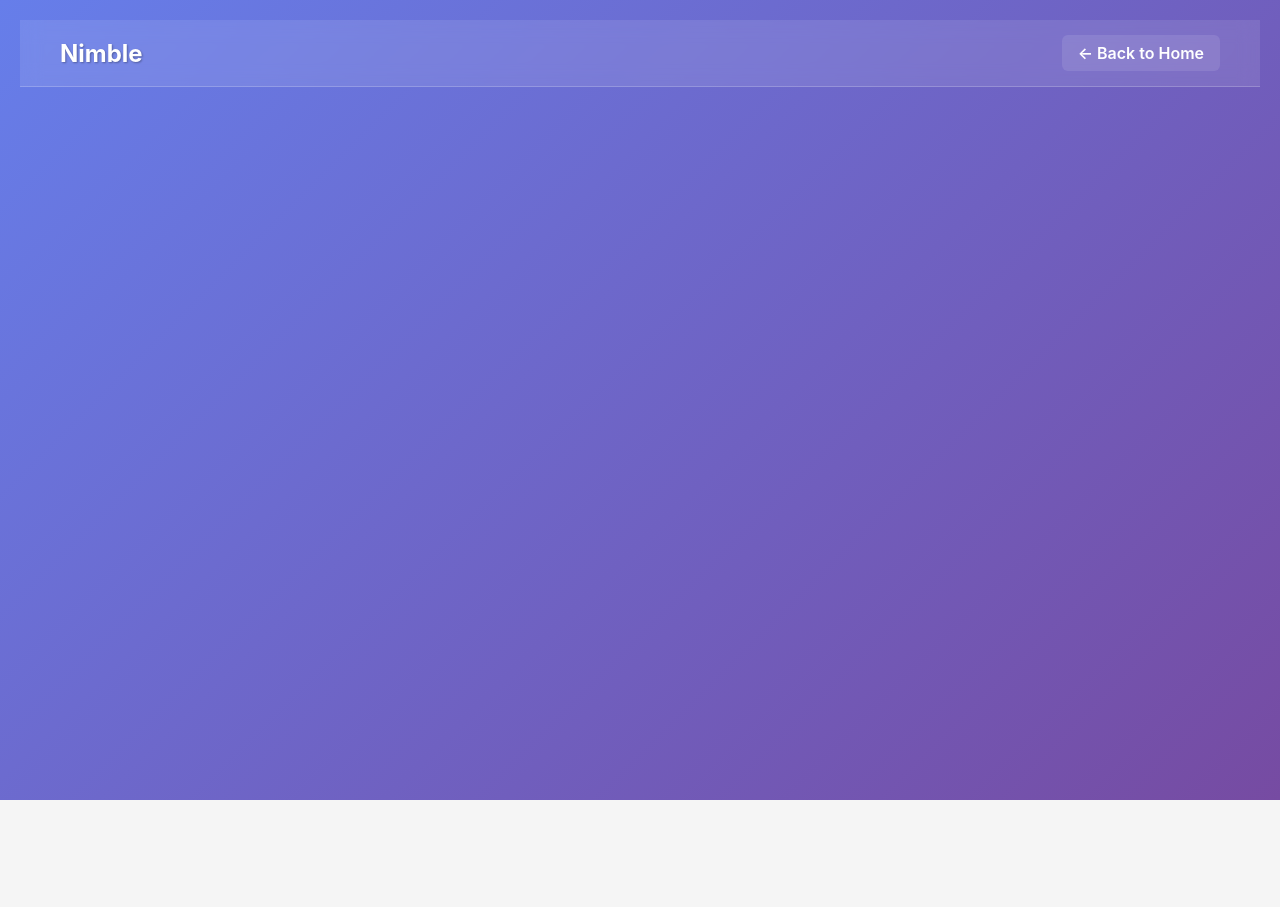
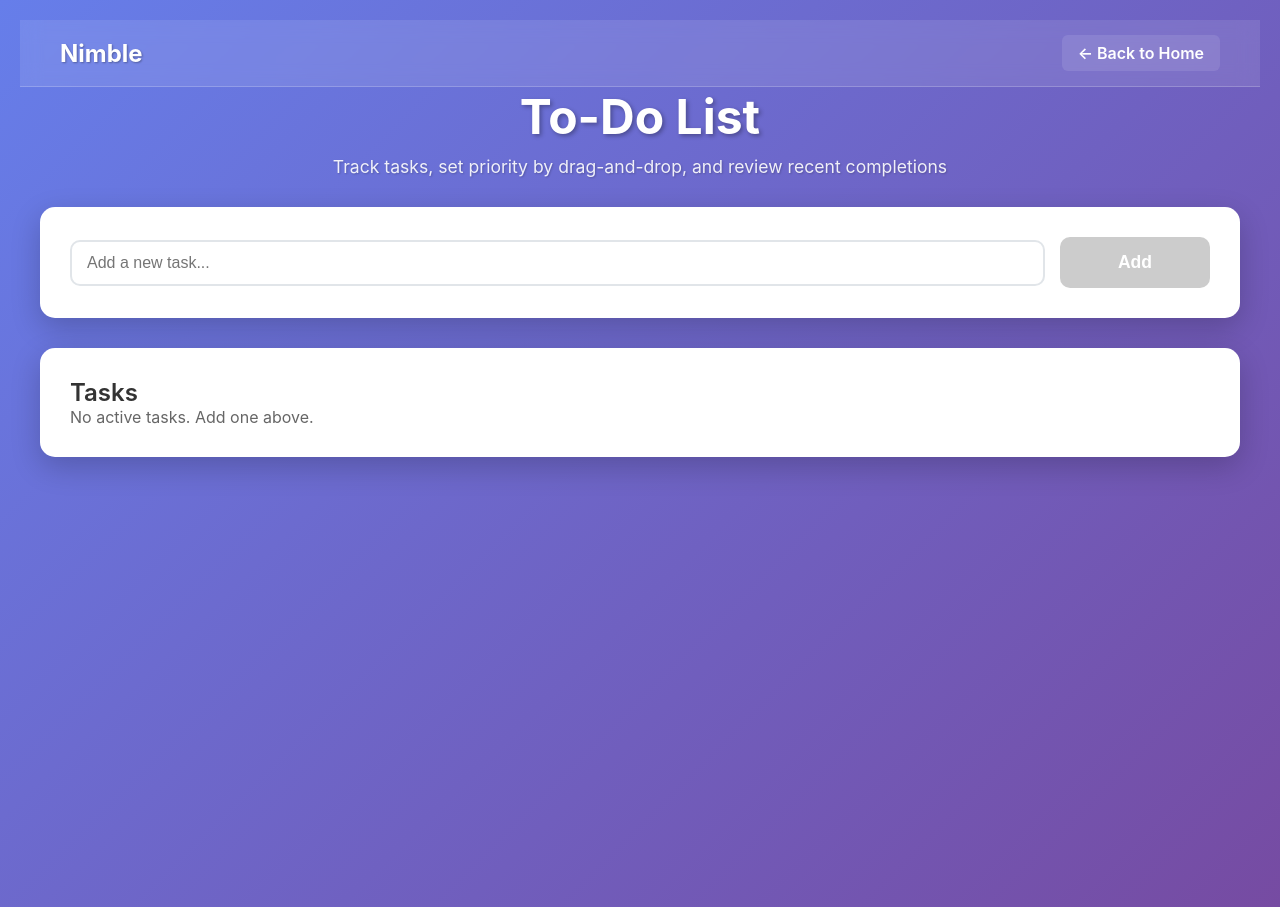
Before and after one commit to igobl/nimble, a React (Create React App) app: page /todo-list in a window 1280 px wide. Before the commit the page ends 800 px from the top, so only its background shows below. Built offline with nearby package versions, Linux system fonts and the light colour scheme.

Commit message:
Add TODO list component

```diff
--- a/package.json
+++ b/package.json
@@ -47,5 +47,6 @@
   },
   "devDependencies": {
     "@types/react-syntax-highlighter": "^15.5.13"
-  }
+  },
+  "packageManager": "pnpm@10.27.0+sha512.72d699da16b1179c14ba9e64dc71c9a40988cbdc65c264cb0e489db7de917f20dcf4d64d8723625f2969ba52d4b7e2a1170682d9ac2a5dcaeaab732b7e16f04a"
 }
--- a/src/App.css
+++ b/src/App.css
@@ -169,6 +169,151 @@
   border-radius: 20px;
   font-size: 0.8rem;
   font-weight: 600;
+}
+
+/* To-Do List Tool Styles */
+.todo-list-tool {
+  min-height: 100vh;
+  display: flex;
+  flex-direction: column;
+}
+
+.todo-input-section {
+  padding: 20px 30px;
+}
+
+.todo-add-form {
+  display: flex;
+  gap: 15px;
+  align-items: center;
+}
+
+.todo-text-input {
+  flex: 1;
+  padding: 12px 15px;
+  border: 2px solid #e1e5e9;
+  border-radius: 10px;
+  font-size: 1rem;
+  transition: border-color 0.3s ease;
+  box-sizing: border-box;
+}
+
+.todo-text-input:focus {
+  outline: none;
+  border-color: #667eea;
+  box-shadow: 0 0 0 3px rgba(102, 126, 234, 0.1);
+}
+
+.todo-list-section h2,
+.todo-completed-section h2 {
+  color: #333;
+  font-size: 1.5rem;
+  font-weight: 600;
+  margin: 0 0 20px 0;
+  text-align: left;
+}
+
+.todo-empty {
+  color: #666;
+  margin: 0;
+  text-align: left;
+}
+
+.todo-list {
+  list-style: none;
+  margin: 0;
+  padding: 0;
+  display: flex;
+  flex-direction: column;
+  gap: 10px;
+}
+
+.todo-item {
+  display: flex;
+  align-items: center;
+  gap: 12px;
+  padding: 12px 15px;
+  background: #f8f9fa;
+  border-radius: 8px;
+  border: 2px solid #e1e5e9;
+  text-align: left;
+  cursor: grab;
+  transition: box-shadow 0.2s ease, border-color 0.2s ease;
+}
+
+.todo-item:active {
+  cursor: grabbing;
+}
+
+.todo-item-dragging {
+  border-color: #667eea;
+  box-shadow: 0 4px 15px rgba(102, 126, 234, 0.25);
+}
+
+.todo-item-completed {
+  cursor: default;
+  opacity: 0.85;
+}
+
+.todo-drag-handle {
+  color: #999;
+  font-size: 0.85rem;
+  user-select: none;
+  flex-shrink: 0;
+}
+
+.todo-checkbox {
+  width: 18px;
+  height: 18px;
+  flex-shrink: 0;
+  cursor: pointer;
+  accent-color: #667eea;
+}
+
+.todo-text {
+  flex: 1;
+  color: #333;
+  font-size: 1rem;
+}
+
+.todo-text-completed {
+  text-decoration: line-through;
+  color: #666;
+}
+
+.todo-completed-date {
+  color: #999;
+  font-size: 0.85rem;
+  flex-shrink: 0;
+}
+
+.todo-completed-toggle {
+  display: flex;
+  align-items: center;
+  gap: 10px;
+  width: 100%;
+  background: none;
+  border: none;
+  padding: 0;
+  margin: 0 0 15px 0;
+  font-size: 1.2rem;
+  font-weight: 600;
+  color: #333;
+  cursor: pointer;
+  text-align: left;
+}
+
+.todo-completed-toggle:hover {
+  color: #667eea;
+}
+
+.todo-completed-chevron {
+  font-size: 0.75rem;
+  color: #667eea;
+}
+
+.todo-completed-list {
+  margin-top: 5px;
 }
 
 /* Tool Component Styles */
--- a/src/App.tsx
+++ b/src/App.tsx
@@ -7,6 +7,7 @@ import CsvSubstitutionTool from './components/CsvSubstitutionTool';
 import LineRemovalTool from './components/LineRemovalTool';
 import JsonPrettifierTool from './components/JsonPrettifierTool';
 import Base64EncoderDecoder from './components/Base64EncoderDecoder';
+import TodoList from './components/TodoList';
 
 function App() {
   return (
@@ -19,6 +20,7 @@ function App() {
           <Route path="/line-removal" element={<LineRemovalTool />} />
           <Route path="/json-prettifier" element={<JsonPrettifierTool />} />
           <Route path="/base64-encoder-decoder" element={<Base64EncoderDecoder />} />
+          <Route path="/todo-list" element={<TodoList />} />
         </Routes>
       </div>
     </Router>
--- a/src/components/HomePage.tsx
+++ b/src/components/HomePage.tsx
@@ -43,6 +43,14 @@ function HomePage() {
             </Link>
           </div>
 
+          <div className="tool-card">
+            <h2>To-Do List</h2>
+            <p>Create and manage a small list of to-dos.</p>
+            <Link to="/todo-list" className="tool-link">
+              To-Do List
+            </Link>
+          </div>
+
         </div>
       </main>
     </div>
--- /dev/null
+++ b/src/components/TodoList.tsx
@@ -0,0 +1,210 @@
+import React, { useEffect, useState } from 'react';
+
+const STORAGE_KEY = 'nimble-todos';
+const SEVEN_DAYS_MS = 7 * 24 * 60 * 60 * 1000;
+
+export interface TodoItem {
+  id: string;
+  text: string;
+  completed: boolean;
+  completedAt: number | null;
+  createdAt: number;
+}
+
+function loadTodos(): TodoItem[] {
+  try {
+    const raw = localStorage.getItem(STORAGE_KEY);
+    if (!raw) return [];
+    const parsed = JSON.parse(raw) as TodoItem[];
+    return Array.isArray(parsed) ? parsed : [];
+  } catch {
+    return [];
+  }
+}
+
+function saveTodos(todos: TodoItem[]) {
+  localStorage.setItem(STORAGE_KEY, JSON.stringify(todos));
+}
+
+function TodoList() {
+  const [todos, setTodos] = useState<TodoItem[]>(loadTodos);
+  const [newTodoText, setNewTodoText] = useState('');
+  const [dragIndex, setDragIndex] = useState<number | null>(null);
+  const [completedExpanded, setCompletedExpanded] = useState(false);
+
+  useEffect(() => {
+    saveTodos(todos);
+  }, [todos]);
+
+  const activeTodos = todos.filter((t) => !t.completed);
+  const recentlyCompleted = todos
+    .filter(
+      (t) =>
+        t.completed &&
+        t.completedAt !== null &&
+        Date.now() - t.completedAt < SEVEN_DAYS_MS
+    )
+    .sort((a, b) => (b.completedAt ?? 0) - (a.completedAt ?? 0));
+
+  const addTodo = (e: React.FormEvent) => {
+    e.preventDefault();
+    const text = newTodoText.trim();
+    if (!text) return;
+
+    const newTodo: TodoItem = {
+      id: crypto.randomUUID(),
+      text,
+      completed: false,
+      completedAt: null,
+      createdAt: Date.now(),
+    };
+    setTodos((prev) => [...prev, newTodo]);
+    setNewTodoText('');
+  };
+
+  const toggleTodo = (id: string) => {
+    setTodos((prev) =>
+      prev.map((todo) => {
+        if (todo.id !== id) return todo;
+        const completed = !todo.completed;
+        return {
+          ...todo,
+          completed,
+          completedAt: completed ? Date.now() : null,
+        };
+      })
+    );
+  };
+
+  const reorderActiveTodos = (fromIndex: number, toIndex: number) => {
+    if (fromIndex === toIndex) return;
+
+    setTodos((prev) => {
+      const active = prev.filter((t) => !t.completed);
+      const completed = prev.filter((t) => t.completed);
+      const reordered = [...active];
+      const [moved] = reordered.splice(fromIndex, 1);
+      reordered.splice(toIndex, 0, moved);
+      return [...reordered, ...completed];
+    });
+  };
+
+  const handleDragStart = (index: number) => {
+    setDragIndex(index);
+  };
+
+  const handleDragOver = (e: React.DragEvent, index: number) => {
+    e.preventDefault();
+    if (dragIndex === null || dragIndex === index) return;
+    reorderActiveTodos(dragIndex, index);
+    setDragIndex(index);
+  };
+
+  const handleDragEnd = () => {
+    setDragIndex(null);
+  };
+
+  const formatCompletedDate = (timestamp: number) => {
+    return new Date(timestamp).toLocaleDateString(undefined, {
+      month: 'short',
+      day: 'numeric',
+      year: 'numeric',
+    });
+  };
+
+  return (
+    <div className="todo-list-tool">
+      <header className="tool-header">
+        <h1>To-Do List</h1>
+        <p>Track tasks, set priority by drag-and-drop, and review recent completions</p>
+      </header>
+
+      <main className="tool-main">
+        <div className="input-section todo-input-section">
+          <form onSubmit={addTodo} className="todo-add-form">
+            <input
+              type="text"
+              value={newTodoText}
+              onChange={(e) => setNewTodoText(e.target.value)}
+              placeholder="Add a new task..."
+              className="todo-text-input"
+              aria-label="New task"
+            />
+            <button type="submit" className="calculate-button" disabled={!newTodoText.trim()}>
+              Add
+            </button>
+          </form>
+        </div>
+
+        <div className="results-section todo-list-section">
+          <h2>Tasks</h2>
+          {activeTodos.length === 0 ? (
+            <p className="todo-empty">No active tasks. Add one above.</p>
+          ) : (
+            <ul className="todo-list">
+              {activeTodos.map((todo, index) => (
+                <li
+                  key={todo.id}
+                  className={`todo-item${dragIndex === index ? ' todo-item-dragging' : ''}`}
+                  draggable
+                  onDragStart={() => handleDragStart(index)}
+                  onDragOver={(e) => handleDragOver(e, index)}
+                  onDragEnd={handleDragEnd}
+                >
+                  <span className="todo-drag-handle" aria-hidden="true" title="Drag to reorder">
+                    ⋮⋮
+                  </span>
+                  <input
+                    type="checkbox"
+                    checked={todo.completed}
+                    onChange={() => toggleTodo(todo.id)}
+                    className="todo-checkbox"
+                    aria-label={`Mark "${todo.text}" as done`}
+                  />
+                  <span className="todo-text">{todo.text}</span>
+                </li>
+              ))}
+            </ul>
+          )}
+        </div>
+
+        {recentlyCompleted.length > 0 && (
+          <div className="results-section todo-completed-section">
+            <button
+              type="button"
+              className="todo-completed-toggle"
+              onClick={() => setCompletedExpanded((prev) => !prev)}
+              aria-expanded={completedExpanded}
+            >
+              <span className="todo-completed-chevron">{completedExpanded ? '▼' : '▶'}</span>
+              Completed in the last 7 days ({recentlyCompleted.length})
+            </button>
+            {completedExpanded && (
+              <ul className="todo-list todo-completed-list">
+                {recentlyCompleted.map((todo) => (
+                  <li key={todo.id} className="todo-item todo-item-completed">
+                    <input
+                      type="checkbox"
+                      checked={todo.completed}
+                      onChange={() => toggleTodo(todo.id)}
+                      className="todo-checkbox"
+                      aria-label={`Mark "${todo.text}" as not done`}
+                    />
+                    <span className="todo-text todo-text-completed">{todo.text}</span>
+                    {todo.completedAt !== null && (
+                      <span className="todo-completed-date">
+                        {formatCompletedDate(todo.completedAt)}
+                      </span>
+                    )}
+                  </li>
+                ))}
+              </ul>
+            )}
+          </div>
+        )}
+      </main>
+    </div>
+  );
+}
+
+export default TodoList;
```
